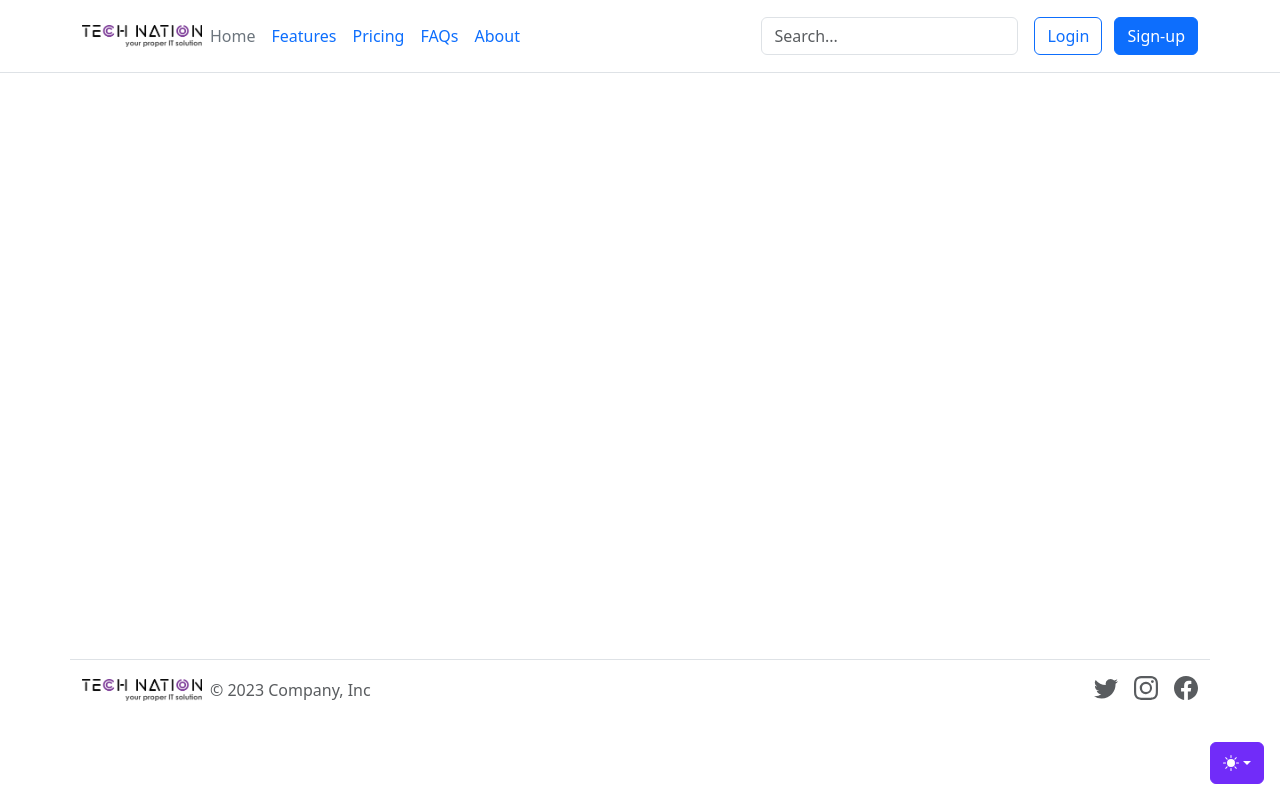
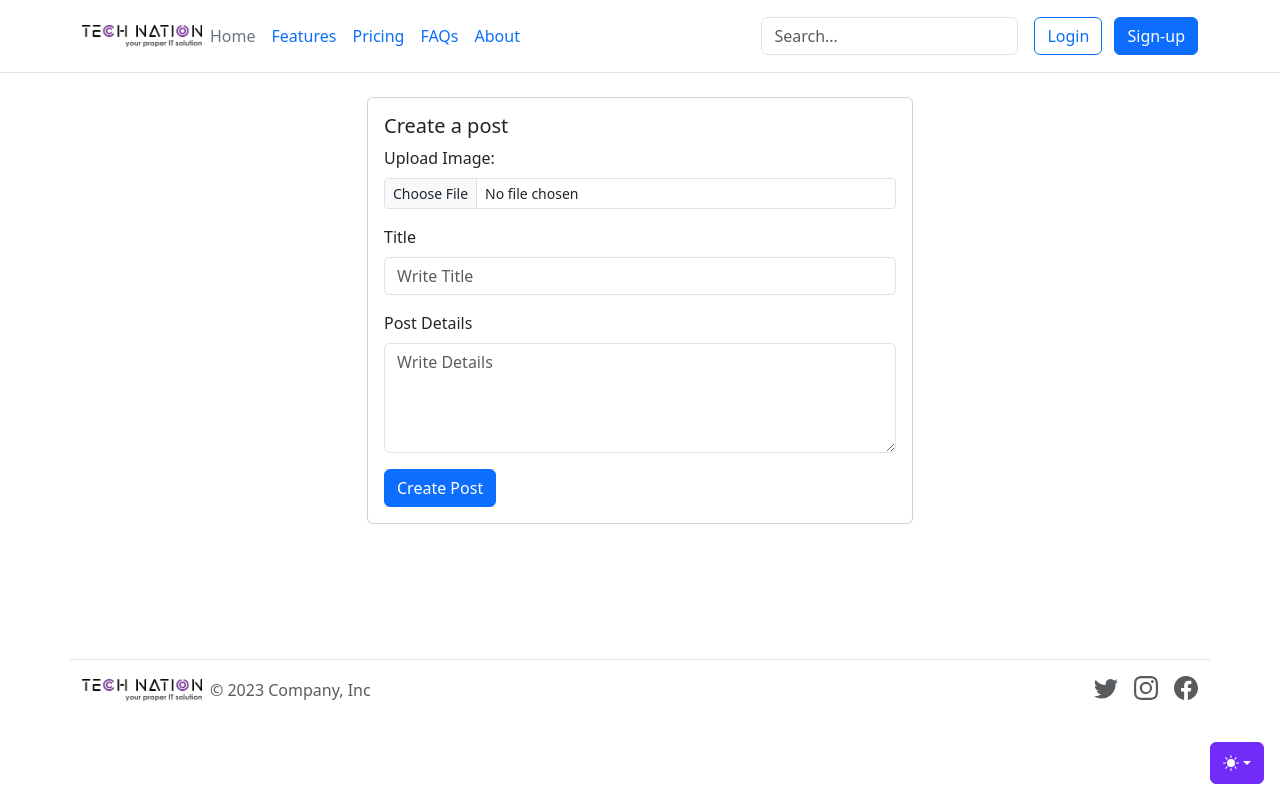
Before and after one commit to Autorun-AVS/004-technation-php-blog-20231108, a PHP site: page /post-create.php in a window 1280 px wide. Run offline with PHP 8.4, Linux system fonts and the light colour scheme.

Commit message:
FEC02- added post-create

```diff
--- a/post-create.php
+++ b/post-create.php
@@ -18,6 +18,36 @@
 
   <!-- content section  -->
 
+  <div class="container ">
+    <div class="row d-flex justify-content-center mb-4">
+      <div class="col-md-6 ">
+        <div class="card">
+          <div class="card-body">
+          <h5 class="card-title">Create a post</h5>
+            <form>
+              <div class="mb-3">
+                <label for="postImage" class="form-label">Upload Image:</label>
+                <input class="form-control form-control-sm" id="postImage" type="file">
+              </div>
+
+              <div class="mb-3">
+                <label for="postTitle" class="form-label">Title</label>
+                <input type="text" class="form-control" id="postTitle" placeholder="Write Title">
+              </div>
+              <div class="mb-3">
+                <label for="postDetails" class="form-label">Post Details</label>
+                <textarea class="form-control" id="postDetails" rows="4" placeholder="Write Details"></textarea>
+              </div>
+
+              <button type="submit" class="btn btn-primary">Create Post</button>
+            </form>
+          </div>
+        </div>
+      </div>
+
+    </div>
+  </div>
+
 
 
   <!-- footer section  -->
```
